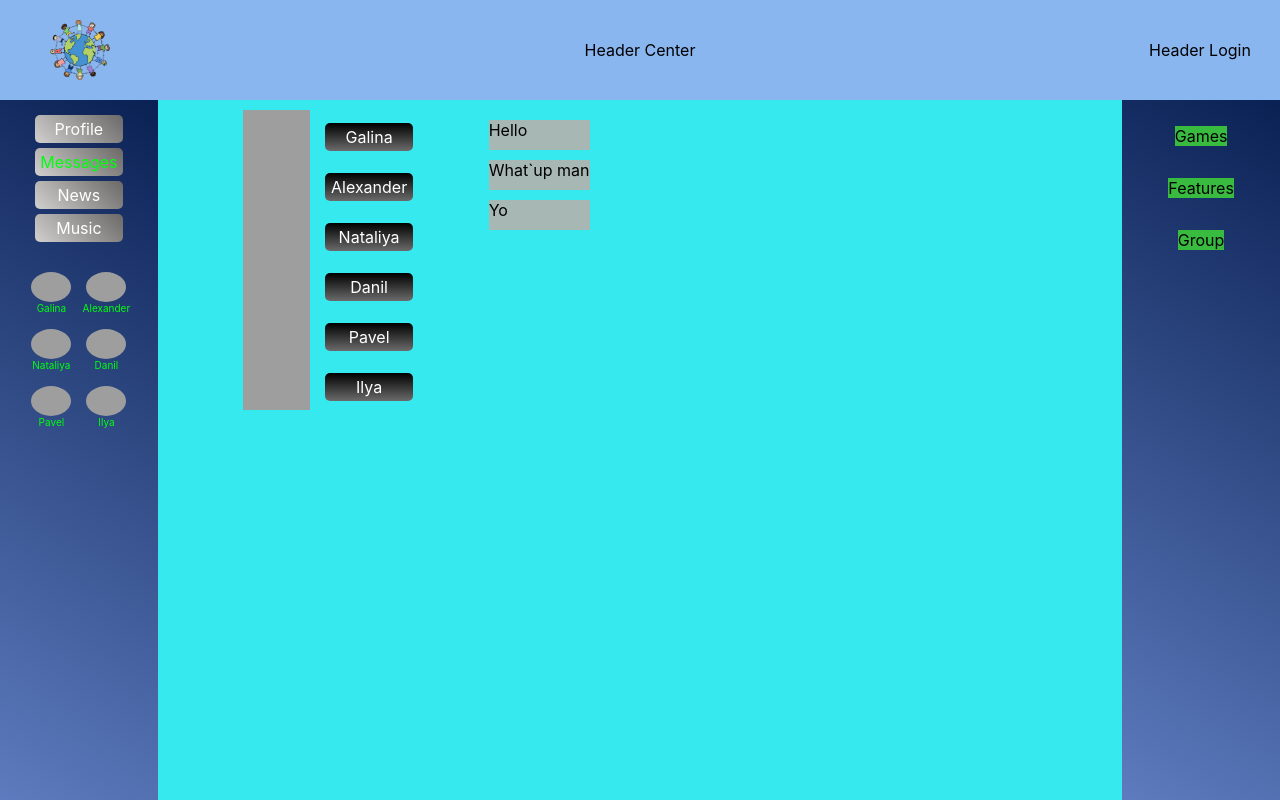
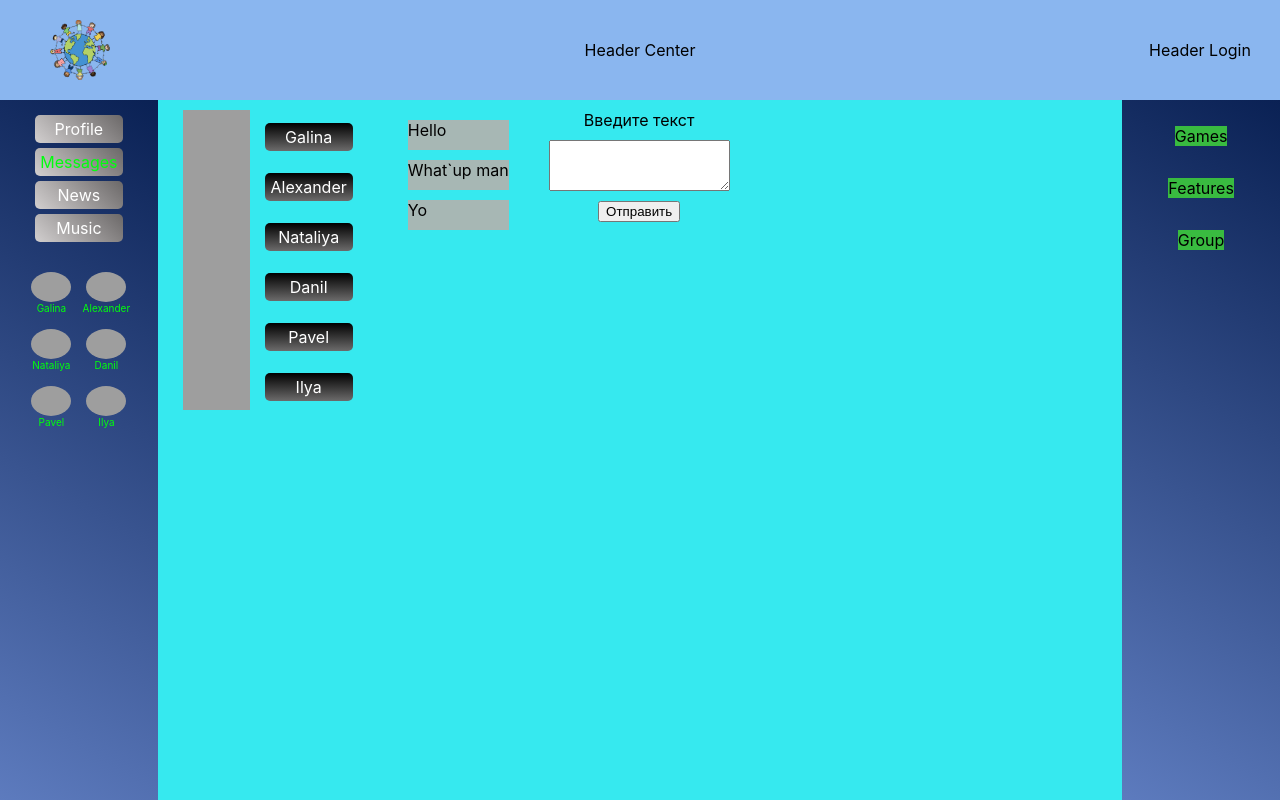
Before and after one commit to VoldZV/social_network, a React (Create React App) app: page /messages in a window 1280 px wide. Built offline with nearby package versions, Linux system fonts and the light colour scheme; grey boxes are pictures that could not be loaded.

Commit message:
add create message block to Dialogs component

```diff
--- a/src/Components/Dialogs/Dialogs.tsx
+++ b/src/Components/Dialogs/Dialogs.tsx
@@ -19,6 +19,11 @@ export const Dialogs: React.FC<DialogsPT> = ({dialogsPage:{dialogsUsersData, mes
             </div>
             <div className={s.messages}>
                 {messages}
+            </div>
+            <div className={s.createMessage}>
+                <span>Введите текст</span>
+                <textarea name="" id="" cols={20} rows={3}></textarea>
+                <button>Отправить</button>
             </div>
         </div>
     );
--- a/src/Components/Dialogs/Diaolgs.module.css
+++ b/src/Components/Dialogs/Diaolgs.module.css
@@ -2,8 +2,8 @@
     flex: 4;
     padding: 10px;
     display: flex;
-    width: 50%;
-    justify-content: space-evenly;
+    width: 100%;
+    gap: 40px
 }
 
 .dialogsItem {
@@ -30,3 +30,10 @@
     background: #a7b7b4;
     margin-top: 10px;
 }
+
+.createMessage {
+    display: flex;
+    align-items: center;
+    flex-direction: column;
+    gap: 10px
+}
```
